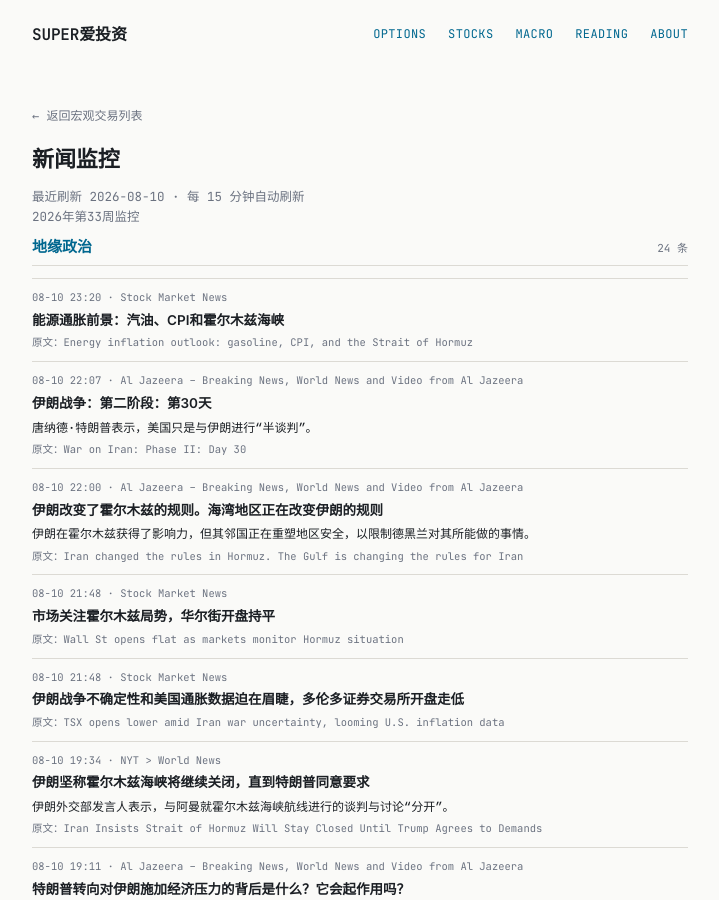
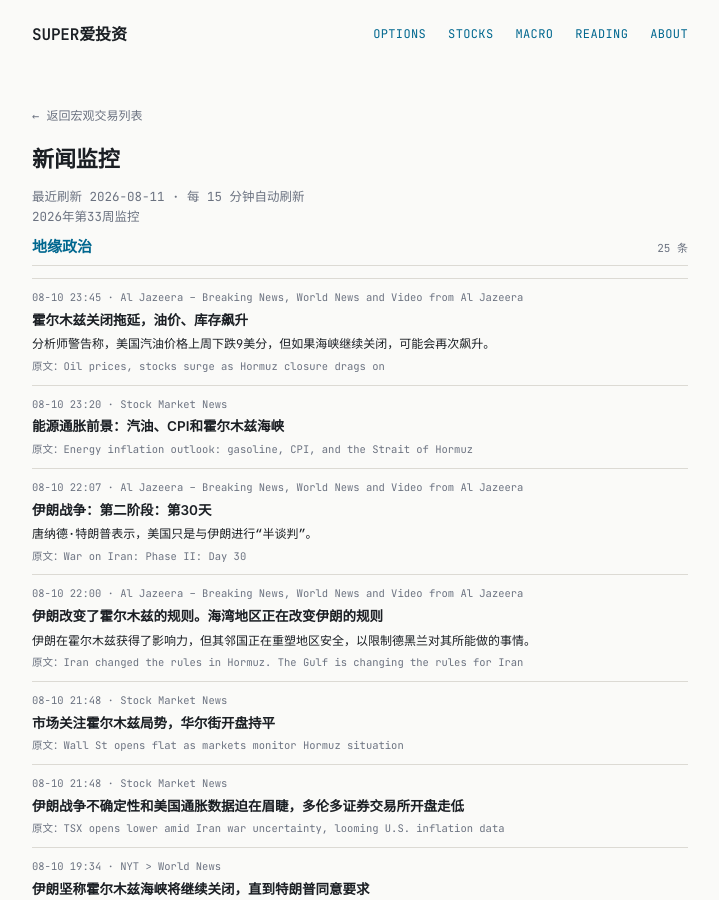
Before and after one commit to tang3super/tang3super.github.io, a Jekyll site: the page built from _macro_trade/news-digest.md, in a window 1280 px wide and 900 px high. Shown: the whole window, without its empty margins (280-999 px from the left). Built offline with Jekyll 4.4.1, drawn with Linux system fonts in a browser that asks for light colours.

Commit message:
sync news-digest article

```diff
--- a/_macro_trade/news-digest.md
+++ b/_macro_trade/news-digest.md
@@ -1,14 +1,21 @@
 ---
 layout: news-digest
 title: 新闻监控
-date: '2026-08-10'
+date: '2026-08-11'
 summary: 2026年第33周监控
 week_label: 2026年第33周监控
-last_updated: '2026-08-10'
+last_updated: '2026-08-11'
 refresh_note: 每 15 分钟自动刷新
 topics:
 - name: 地缘政治
   items:
+  - title: Oil prices, stocks surge as Hormuz closure drags on
+    summary: US petrol prices dropped nine cents last week but could again surge if the strait closure continues, analysts warn.
+    link: https://www.aljazeera.com/economy/2026/8/10/oil-prices-stocks-surge-as-hormuz-closure-drags-on?traffic_source=rss
+    source: Al Jazeera – Breaking News, World News and Video from Al Jazeera
+    time: 08-10 23:45
+    title_zh: 霍尔木兹关闭拖延，油价、库存飙升
+    summary_zh: 分析师警告称，美国汽油价格上周下跌9美分，但如果海峡继续关闭，可能会再次飙升。
   - title: 'Energy inflation outlook: gasoline, CPI, and the Strait of Hormuz'
     summary: ''
     link: https://www.investing.com/news/stock-market-news/energy-inflation-outlook-gasoline-cpi-and-the-strait-of-hormuz-93CH-4849823
```
